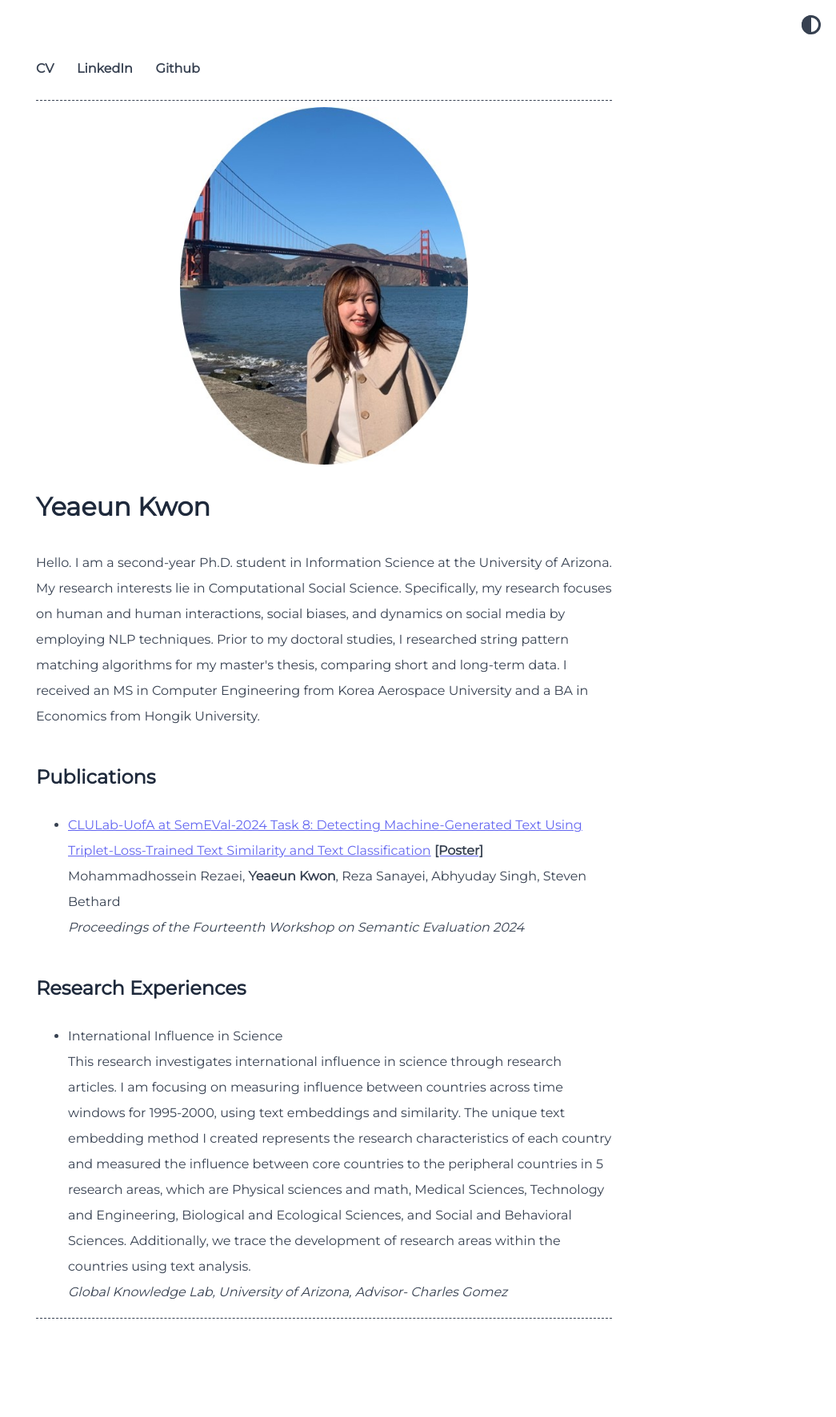
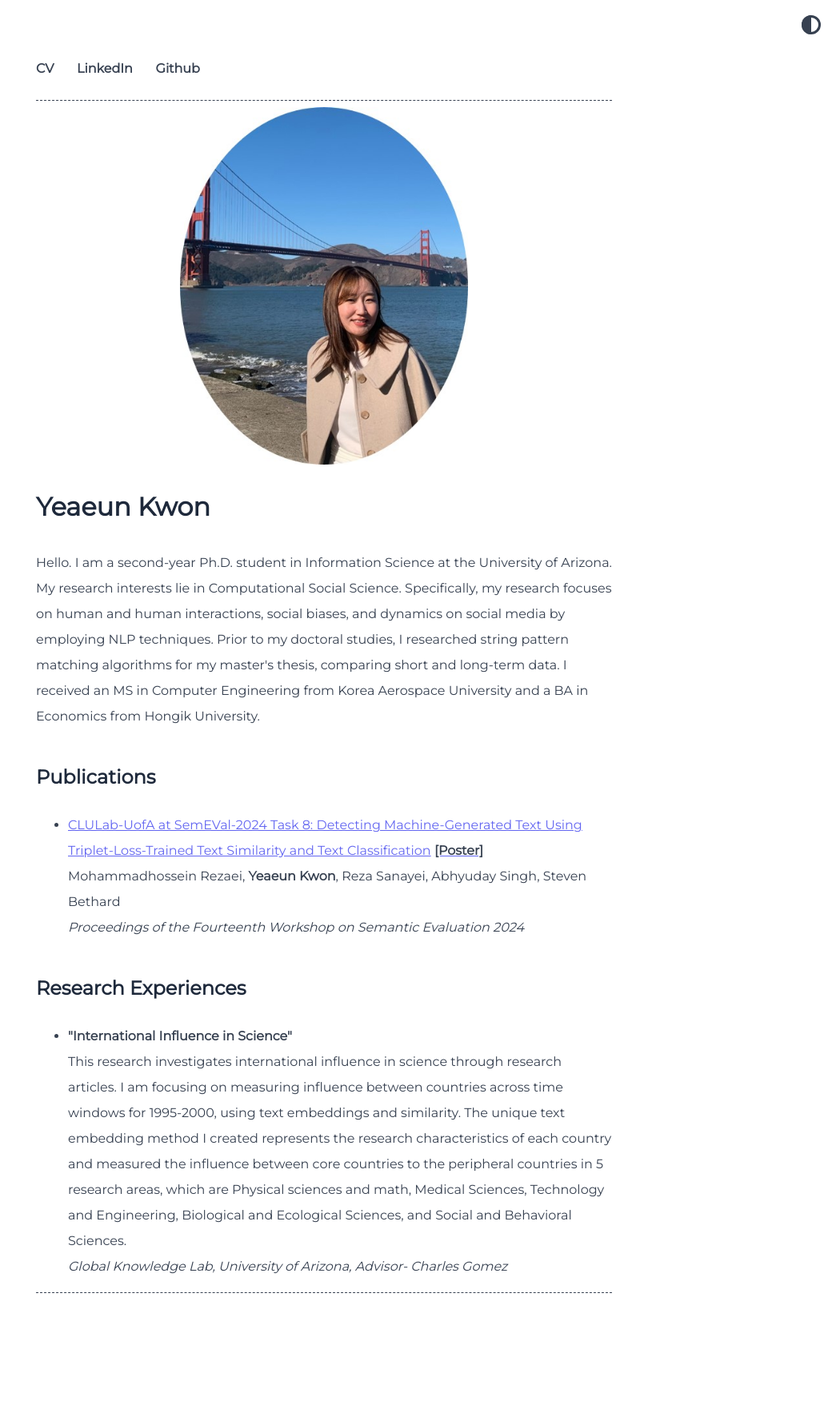
Before and after one commit to yeaeunkwon/yeaeunkwon.github.io, a Jekyll site: the page built from index.md, in a window 1280 px wide. Shown: the whole page at 80% size, without its empty margins (235-1280 px from the left). Built offline with Jekyll 4.4.1, drawn with Linux system fonts in a browser that asks for light colours; after the commit the page ends 1740 px from its top, so only the background shows below that.

Commit message:
Update home.yml

```diff
--- a/_data/home.yml
+++ b/_data/home.yml
@@ -18,7 +18,7 @@
     poster_url: https://drive.google.com/file/d/1bU1Ao7T2hRSMsSPCgIhT_E49MOpvdzT1/view?usp=sharing
 
 ongoing_projects:
-  - title: "International Influence in Science "
+  - title: <b>"International Influence in Science"</b>
     url: false
-    author: This research investigates international influence in science through research articles. I am focusing on measuring influence between countries across time windows for 1995-2000, using text embeddings and similarity. The unique text embedding method I created represents the research characteristics of each country and measured the influence between core countries to the peripheral countries in 5 research areas, which are Physical sciences and math, Medical Sciences, Technology and Engineering, Biological and Ecological Sciences, and Social and Behavioral Sciences. Additionally, we trace the development of research areas within the countries using text analysis.
+    author: This research investigates international influence in science through research articles. I am focusing on measuring influence between countries across time windows for 1995-2000, using text embeddings and similarity. The unique text embedding method I created represents the research characteristics of each country and measured the influence between core countries to the peripheral countries in 5 research areas, which are Physical sciences and math, Medical Sciences, Technology and Engineering, Biological and Ecological Sciences, and Social and Behavioral Sciences.
     publisher: <i>Global Knowledge Lab, University of Arizona, Advisor- Charles Gomez</i>
```
